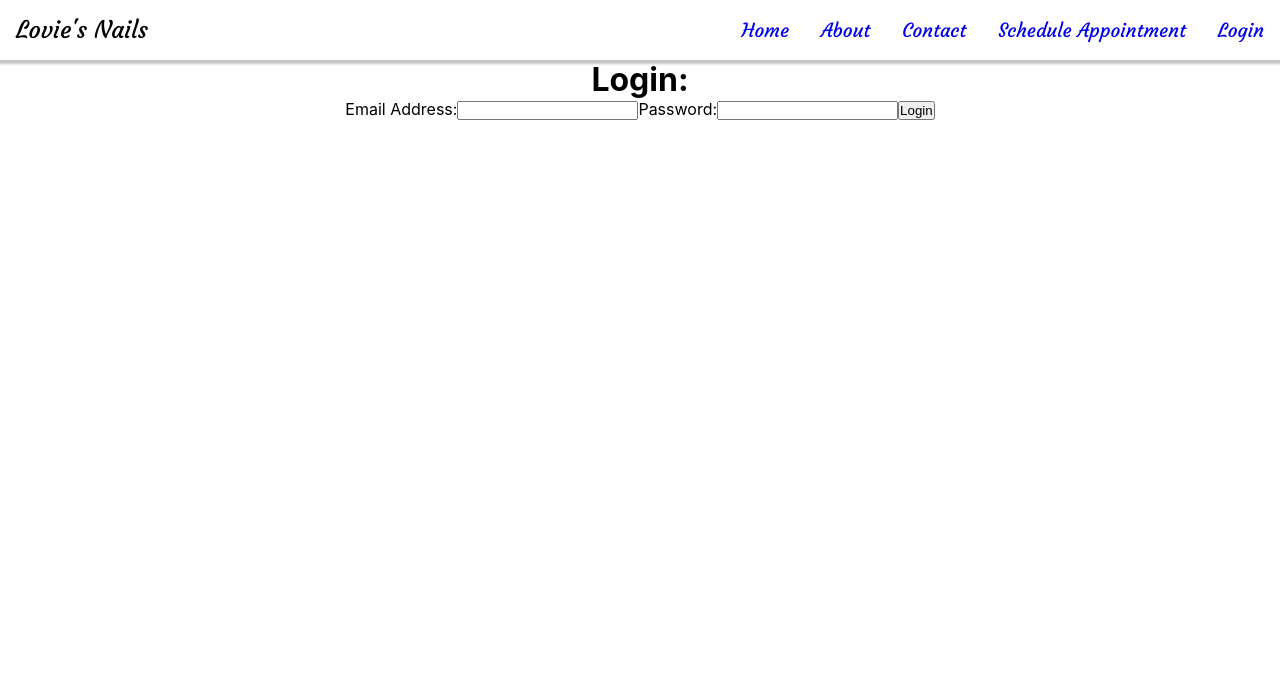
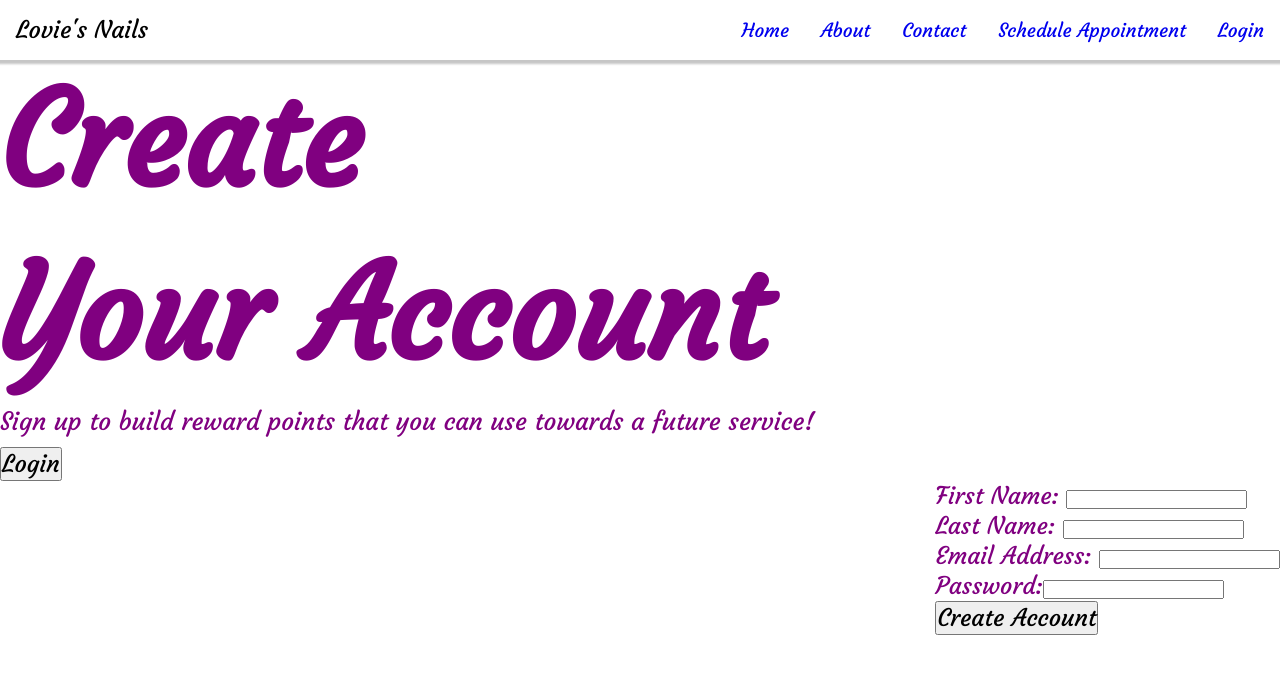
Before and after one commit to lc-liftoff-alex-group-one/nailtherapy-react, a React (Create React App) app: page / in a window 1280 px wide. Shown: the top 674 px of the page. Built offline with nearby package versions, Linux system fonts and the light colour scheme.

Commit message:
updating create page

```diff
--- a/src/App.js
+++ b/src/App.js
@@ -11,8 +11,8 @@ function App() {
       <div className="App">
           <Navbar />
           <header>
-       {/* <CreateAccountForm /> */}
-       <LoginForm />
+       <CreateAccountForm />
+       {/* <LoginForm /> */}
           </header>
       </div>
   );
--- a/src/components/Create.js
+++ b/src/components/Create.js
@@ -1,4 +1,6 @@
 import { useState } from "react";
+import "../styling/Create.css";
+
 
 export default function CreateAccountForm() {
 
@@ -23,22 +25,54 @@ export default function CreateAccountForm() {
 
 
   return (
-    <div>
+    <div className="main">
+        <h1 className="title">Create</h1>
+        <h1 className="title">Your Account</h1>
+        <p className="reason">Sign up to build reward points that you can use towards a future service!</p>
+        <button id="login" type="submit">Login</button>
 
-        <h1 id="title">Create</h1>
-        <h1 id="title">Your Account!</h1>
-        <p id="reason">Sign up to build reward points that you can use towards a future service!</p>
+        <div className="create">
 
-    <form onSubmit={handleSubmit}>
-      <label htmlFor="firstName"> First Name: <input
-        type="text"
-        id="firstName"
-        name="firstName"
-        value={formData.FirstName}
-        onChange={handleChange}
+        </div>
+
+
+
+    <form onSubmit={handleSubmit} className="form">
+      <ul className="wrap">
+
+        <li className="formRows">
+          <label htmlFor="firstName">First Name: <input type="text" id="firstName" name="firstName" value={formData.FirstName} onChange={handleChange} required></input></label>
+        </li>
+
+        <li className="formRows">
+        <label htmlFor="lastName"> Last Name: <input type="text"  id="lastName" name="lastName" value={formData.LastName} onChange={handleChange}
+        required/> </label>
+        </li>
+
+        <li className="formRows">
+        <label htmlFor="emailAddress">Email Address:  <input type="email" id="emailAddress" name="emailAddress" value={formData.emailAddress} onChange={handleChange}
+        required/></label>
+        </li>
+
+        <li className="formRows">
+        <label htmlFor="password">Password:<input type="password" id="password" name="password" value={formData.password}
+        min={5} maxLength={10} onChange={handleChange} required/></label>
+        </li>
+
+        <li>
+        <button id="create-account" type="submit">Create Account</button>
+        </li>
+
+      </ul>
+
+
+        {/* <div className="cell">
+      <label htmlFor="firstName" > First Name: <input type="text" id="firstName" name="firstName" value={formData.FirstName} onChange={handleChange}
         required
       /> </label>
+      </div> */}
 
+      {/* <div className="cell">
       <label htmlFor="lastName"> Last Name: <input
         type="text"
         id="lastName"
@@ -47,7 +81,9 @@ export default function CreateAccountForm() {
         onChange={handleChange}
         required
       /> </label>
+       </div> */}
 
+       {/* <div className="cell">
 <label htmlFor="emailAddress">Email Address:</label>
       <input
         type="email"
@@ -57,20 +93,16 @@ export default function CreateAccountForm() {
         onChange={handleChange}
         required
       />
-<label htmlFor="password">Password:</label>
-      <input
-        type="password"
-        id="password"
-        name="password"
-        value={formData.password}
-        min={5}
-        maxLength={10}
-        onChange={handleChange}
-        required
-      />
+      </div> */}
+
+      {/* <div className="cell">
+  <label htmlFor="password">Password:<input type="password" id="password" name="password" value={formData.password}
+        min={5} maxLength={10} onChange={handleChange} required/></label>
+
+      </div> */}
+      {/* <div>
     <button id="create-account" type="submit">Create Account</button>
-
-
+  </div> */}
 </form>
 </div>
 )}
--- a/src/components/Login.js
+++ b/src/components/Login.js
@@ -24,7 +24,9 @@ export default function LoginForm() {
     <div>
 
         <h1 id="login">Login:</h1>
-
+        <div>
+        <a href="/create">CREATE AN ACCOUNT</a>
+        </div>
 
     <form onSubmit={handleSubmit}>
 
@@ -50,6 +52,7 @@ export default function LoginForm() {
         required
       />
     <button id="login-account" type="submit">Login</button>
+    <a href="/forgetPassword">FORGOT YOUR PASSWORD?</a>
 
 
 </form>
--- /dev/null
+++ b/src/styling/Create.css
@@ -0,0 +1,44 @@
+
+.main{
+    font-family: "Courgette", -apple-system, BlinkMacSystemFont, "Segoe UI", "Roboto", "Oxygen", "Ubuntu", "Cantarell", "Fira Sans", "Droid Sans", "Helvetica Neue", sans-serif;
+    color: purple;
+text-align: left;
+
+}
+.title {
+    font-size: 130px;
+    margin-bottom: 10px;
+}
+.reason{
+    font-size: 25px;
+    margin-bottom: 10px;
+}
+
+.form {
+    font-family: "Courgette", -apple-system, BlinkMacSystemFont, "Segoe UI", "Roboto", "Oxygen", "Ubuntu", "Cantarell", "Fira Sans", "Droid Sans", "Helvetica Neue", sans-serif;
+    display: flex;
+    flex-direction: row;
+    justify-content: flex-end;
+}
+
+ul{
+    list-style-type: none;
+}
+
+li, button{
+    font-size: x-large;
+}
+
+
+.formRows{
+    justify-content: flex-end;
+}
+
+.create {
+    font-family: "Courgette", -apple-system, BlinkMacSystemFont, "Segoe UI", "Roboto", "Oxygen", "Ubuntu", "Cantarell", "Fira Sans", "Droid Sans", "Helvetica Neue", sans-serif;
+text-align: left;
+}
+button{
+    font-family: "Courgette", -apple-system, BlinkMacSystemFont, "Segoe UI", "Roboto", "Oxygen", "Ubuntu", "Cantarell", "Fira Sans", "Droid Sans", "Helvetica Neue", sans-serif;
+
+}
```
